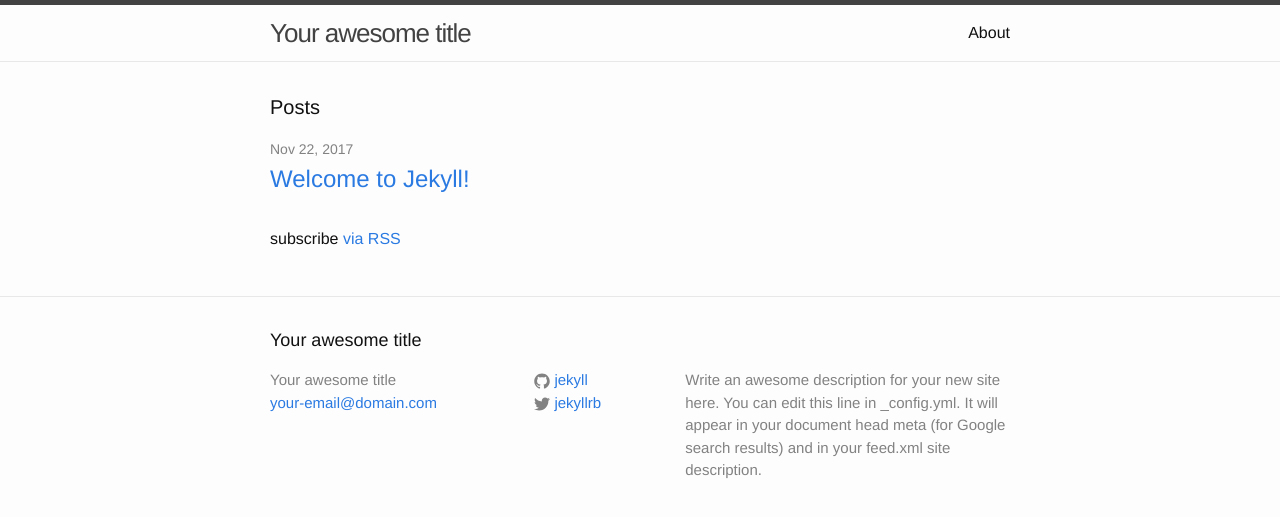
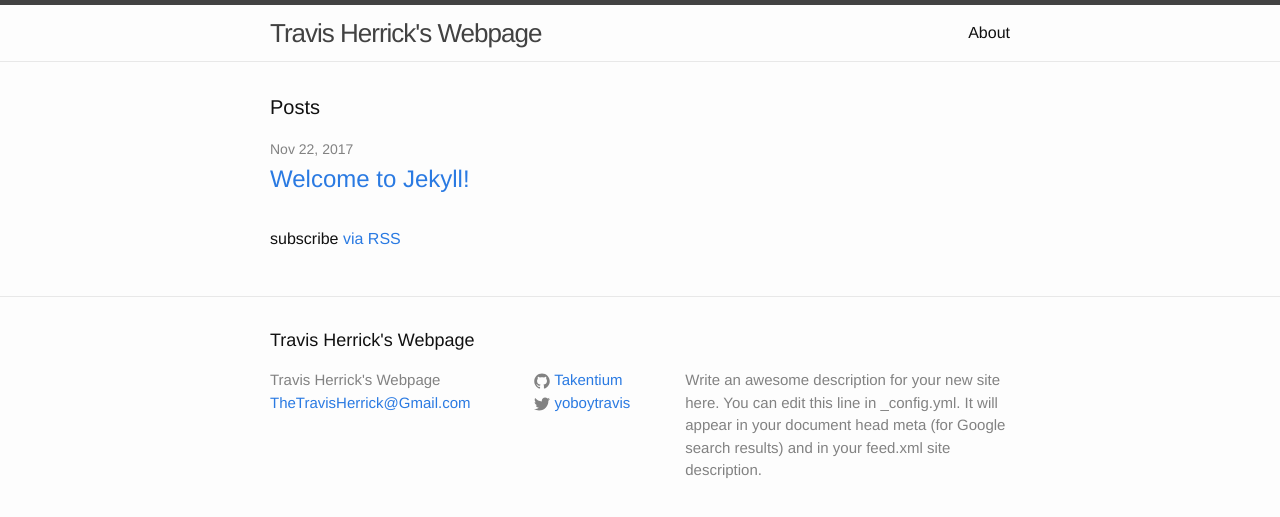
Before and after one commit to Takentium/Takentium.github.io, a Jekyll site: the page built from index.html, in a window 1280 px wide. Shown: the top 517 px of the page. Built offline with Jekyll 4.4.1, drawn with Linux system fonts in a browser that asks for light colours.

Commit message:
Update _config.yml

```diff
--- a/_config.yml
+++ b/_config.yml
@@ -6,16 +6,16 @@
 # 'jekyll serve'. If you change this file, please restart the server process.
 
 # Site settings
-title: Your awesome title
-email: your-email@domain.com
+title: Travis Herrick's Webpage
+email: TheTravisHerrick@Gmail.com
 description: > # this means to ignore newlines until "baseurl:"
   Write an awesome description for your new site here. You can edit this
   line in _config.yml. It will appear in your document head meta (for
   Google search results) and in your feed.xml site description.
 baseurl: "" # the subpath of your site, e.g. /blog
 url: "http://yourdomain.com" # the base hostname & protocol for your site
-twitter_username: jekyllrb
-github_username:  jekyll
+twitter_username: yoboytravis
+github_username:  Takentium
 
 # Build settings
 markdown: kramdown
```
